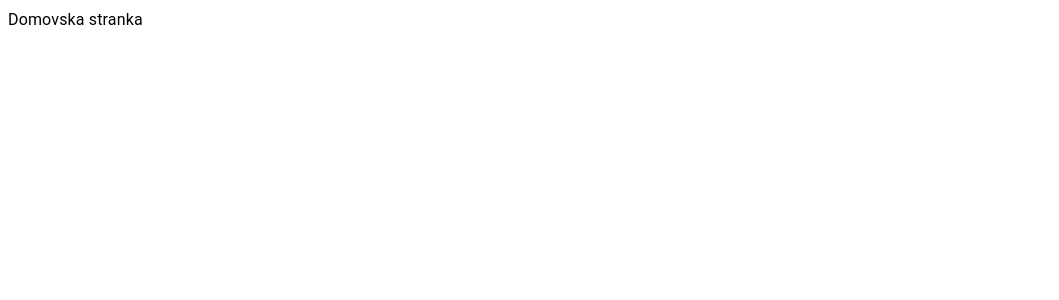
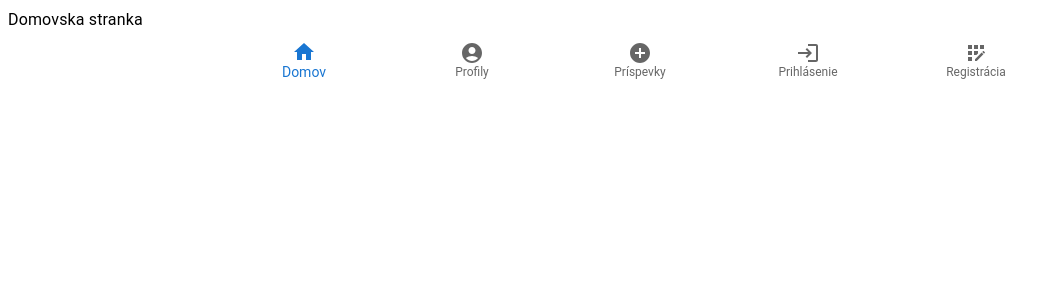
Before and after one commit to Lukas-Micka/projekt-nextjs, a Next.js app: page / in a window 1280 px wide. Shown: the top 300 px of the page, without its empty margins (0-1059 px from the left). Built offline with nearby package versions, Linux system fonts and the light colour scheme.

Commit message:
poznamky

```diff
--- a/src/app/layout.tsx
+++ b/src/app/layout.tsx
@@ -1,17 +1,7 @@
 import type { Metadata } from "next";
-import localFont from "next/font/local";
 import "./globals.css";
+import NavBar from "../components/NavBar";
 
-const geistSans = localFont({
-  src: "./fonts/GeistVF.woff",
-  variable: "--font-geist-sans",
-  weight: "100 900",
-});
-const geistMono = localFont({
-  src: "./fonts/GeistMonoVF.woff",
-  variable: "--font-geist-mono",
-  weight: "100 900",
-});
 
 export const metadata: Metadata = {
   title: "Create Next App",
@@ -24,9 +14,10 @@ export default function RootLayout({
   children: React.ReactNode;
 }>) {
   return (
-    <html lang="en">
-      <body className={`${geistSans.variable} ${geistMono.variable}`}>
+    <html lang="sk">
+      <body >
         {children}
+        <NavBar/>
       </body>
     </html>
   );
--- /dev/null
+++ b/src/components/NavBar.tsx
@@ -0,0 +1,41 @@
+// src/components/NavBar.tsx
+
+
+// /src/components/Navbar.tsx
+
+"use client";
+
+import * as React from 'react';
+import { BottomNavigation, BottomNavigationAction, Box } from '@mui/material';
+import HomeIcon from '@mui/icons-material/Home';
+import AccountCircleIcon from '@mui/icons-material/AccountCircle';
+import AddCircleIcon from '@mui/icons-material/AddCircle';
+import LoginIcon from '@mui/icons-material/Login';
+import AppRegistrationIcon from '@mui/icons-material/AppRegistration';
+import { useRouter } from 'next/navigation';
+
+export default function Navbar() {
+  const [value, setValue] = React.useState('/');
+  const router = useRouter();
+
+  const handleNavigation = (event: React.SyntheticEvent, newValue: string) => {
+    setValue(newValue);
+    router.push(newValue);
+  };
+
+  return (
+    <Box sx={{ width: '100%' }}>
+      <BottomNavigation
+        showLabels
+        value={value}
+        onChange={handleNavigation}
+      >
+        <BottomNavigationAction label="Domov" value="/" icon={<HomeIcon />} />
+        <BottomNavigationAction label="Profily" value="/profil" icon={<AccountCircleIcon />} />
+        <BottomNavigationAction label="Príspevky" value="/prispevok" icon={<AddCircleIcon />} />
+        <BottomNavigationAction label="Prihlásenie" value="/auth/prihlasenie" icon={<LoginIcon />} />
+        <BottomNavigationAction label="Registrácia" value="/auth/registracia" icon={<AppRegistrationIcon />} />
+      </BottomNavigation>
+    </Box>
+  );
+}
```
Also changed, not shown: package.json (+5 -2 lines), src/app/page.module.css (deleted), 2 other files (tests, documents, lock files or other folders).
